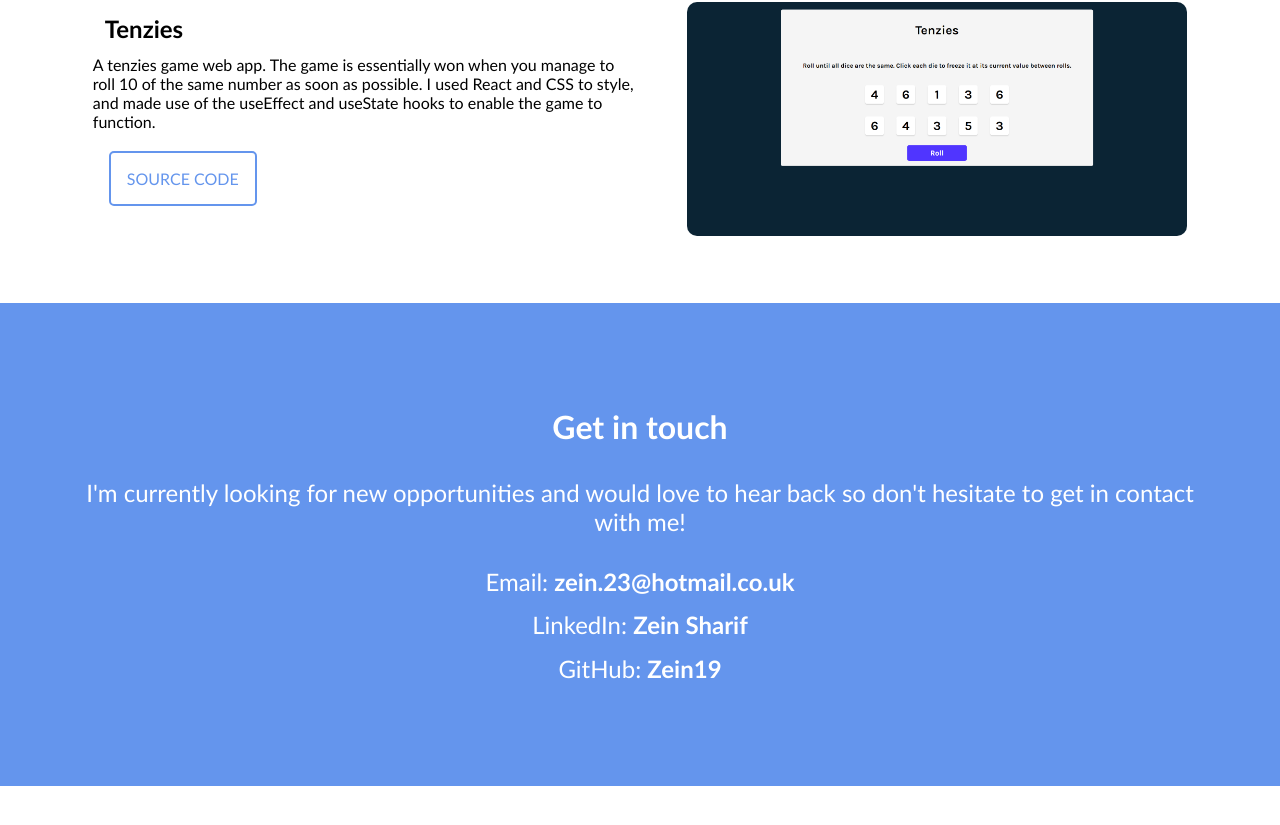
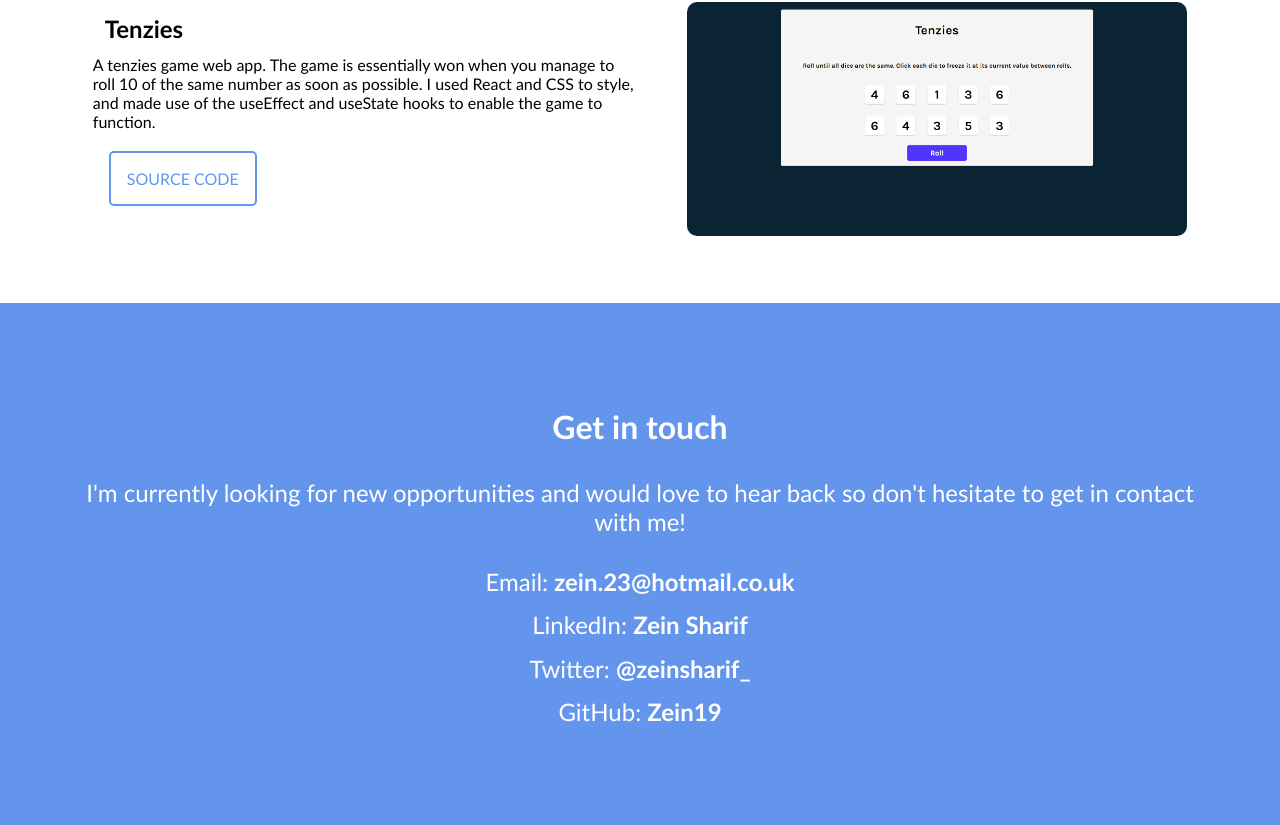
Before and after one commit to Zein19/my-portfolio, a React (Create React App) app: page / in a window 1280 px wide. Shown: the part 2255-3080 px from the top of the page. Before the commit the page ends 3041 px from the top, so only its background shows below. Built offline with nearby package versions, Linux system fonts and the light colour scheme.

Commit message:
updated portfolio and added twitter contact

```diff
--- a/src/components/Contact.js
+++ b/src/components/Contact.js
@@ -6,6 +6,7 @@ function Contact(){
             <ul className="contact-info">
                 <li className="contact-item">Email: <a href="mailto:zein.23@hotmail.co.uk" className="contact-link">zein.23@hotmail.co.uk</a></li>
                 <li className="contact-item">LinkedIn: <a href="https://www.linkedin.com/in/zein-sharif-15840a230/" rel="noreferrer" target="_blank" className="contact-link">Zein Sharif</a></li>
+                <li className="contact-item">Twitter: <a href="https://twitter.com/zeinsharif_" target="_blank" rel="noreferrer" className="contact-link">@zeinsharif_</a></li>
                 <li className="contact-item">GitHub: <a href="https://github.com/Zein19" target="_blank" rel="noreferrer" className="contact-link">Zein19</a></li>
             </ul>
         </section>
```
